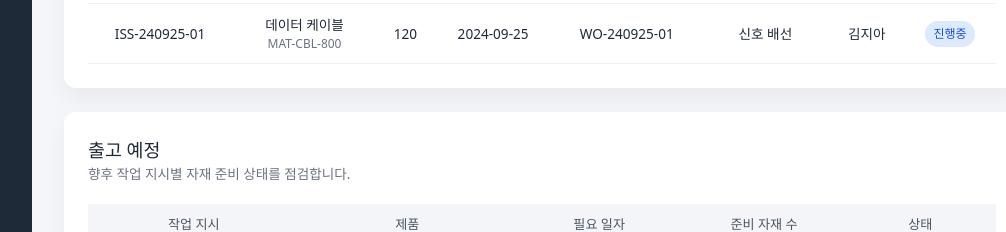
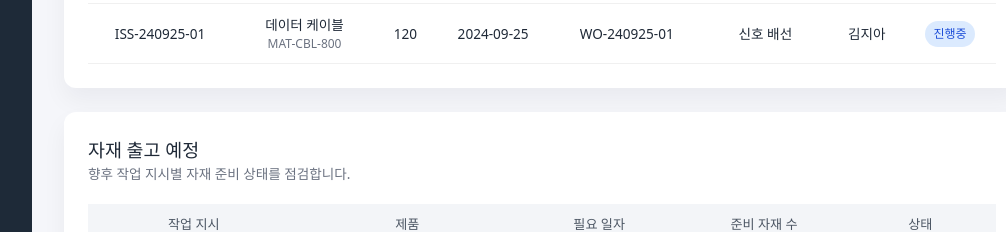
Before and after one commit to Gear-First/Web-FE, a React (Vite) app: page /issuance in a window 1280 px wide. Shown: the part 820-1052 px from the top of the page, without its empty margins (228-1234 px from the left). Built offline with nearby package versions, Linux system fonts and the light colour scheme.

Commit message:
feat: 자재 출고 예정

```diff
--- a/src/pages/IssuancePage.tsx
+++ b/src/pages/IssuancePage.tsx
@@ -105,7 +105,7 @@ const IssuancePage = () => {
         <SectionCard>
           <SectionHeader>
             <div>
-              <SectionTitle>출고 예정</SectionTitle>
+              <SectionTitle>자재 출고 예정</SectionTitle>
               <SectionCaption>
                 향후 작업 지시별 자재 준비 상태를 점검합니다.
               </SectionCaption>
```
